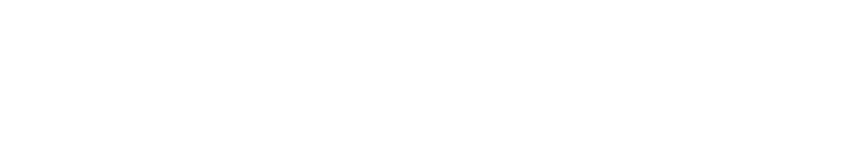
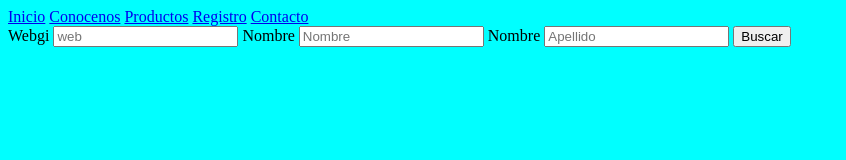
Before and after one commit to CiCamacho20/ExamenICD, a plain HTML site: page productos.html in a window 1280 px wide. Shown: the whole page, without its empty margins (0-846 px from the left). Drawn offline with Linux system fonts and the light colour scheme.

Commit message:
En esta version se agrego los botones,inputs y style

```diff
--- a/productos.html
+++ b/productos.html
@@ -1,11 +1,31 @@
 <!DOCTYPE html>
 <html lang="en">
 <head>
-    <meta charset="UTF-8">
+    <link rel="stylesheet" href="./style.css">
     <meta name="viewport" content="width=device-width, initial-scale=1.0">
     <title>Productos</title>
+
 </head>
 <body>
+    <div id="menu">
+    <a href="index.html">Inicio</a>
+    <a href="conocenos.html">Conocenos</a>
+    <a href="productos.html">Productos</a>
+    <a href="registro.html">Registro</a>
+    <a href="contacto.html">Contacto </a>
+    </div>
 
+    <form action="index.html">
+        <label for="web">Web</label>gi
+        <input type="text" name="web" id="web" placeholder="web" >
+
+        <label for="nombre">Nombre</label>
+        <input type="text" name="nombre" id="nombre" placeholder="Nombre" >
+
+        <label for="Apellido">Nombre</label>
+        <input type="text" name="Apellido" id="Apellido" placeholder="Apellido" >
+        <button>Buscar</button>
+
+    </form>
 </body>
 </html>
--- /dev/null
+++ b/style.css
@@ -0,0 +1,4 @@
+body{
+    background: cyan;
+    border: 20px;
+    }
```
Also changed, not shown: conocenos.html (+1 -0 lines), contacto.html (+2 -0 lines), index.html (+15 -0 lines), registro.html (+1 -0 lines).
